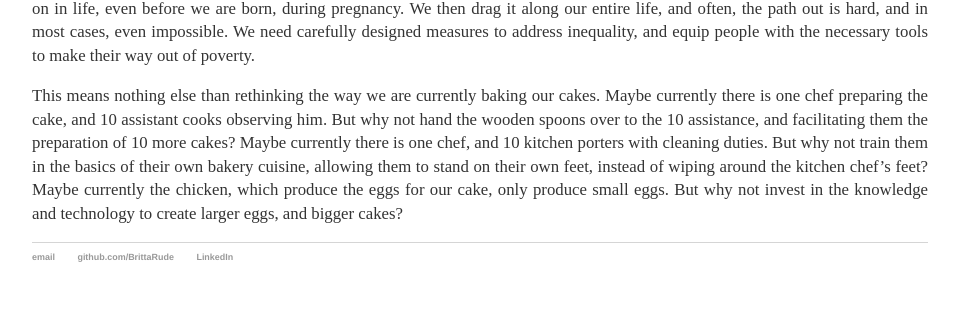
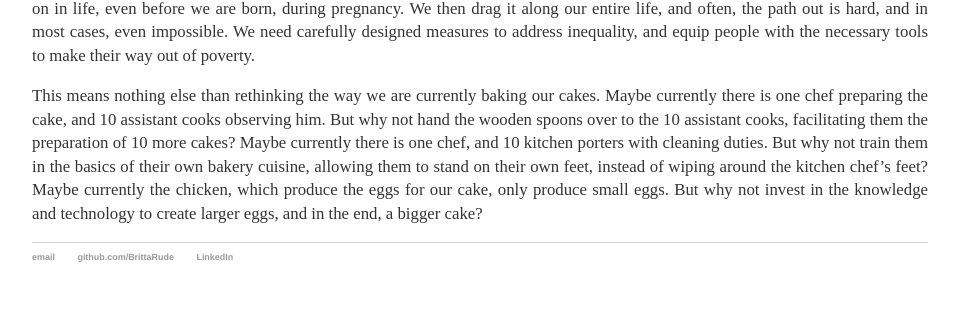
Before and after one commit to BrittaRude/BrittaRude.github.io, a Jekyll site: the page built from inputs_cakestory/_posts/2020-07-01-britta-rude-the-cake-story-part-1.md, in a window 1280 px wide. Shown: the part 2052-2364 px from the top of the page, without its empty margins (160-1121 px from the left). Built offline with Jekyll 4.4.1, drawn with Linux system fonts in a browser that asks for light colours.

Commit message:
Update 2020-07-01-britta-rude-the-cake-story-part-1.md

```diff
--- a/inputs_cakestory/_posts/2020-07-01-britta-rude-the-cake-story-part-1.md
+++ b/inputs_cakestory/_posts/2020-07-01-britta-rude-the-cake-story-part-1.md
@@ -27,4 +27,4 @@ _“I conceive two species of inequality among men; one which I call natural, or
 
 All these definitions have one thing in common. While some enjoy abundance, others suffer from scarcity. Inequality is created early on in life, even before we are born, during pregnancy. We then drag it along our entire life, and often, the path out is hard, and in most cases, even impossible. We need carefully designed measures to address inequality, and equip people with the necessary tools to make their way out of poverty.
 
-This means nothing else than rethinking the way we are currently baking our cakes. Maybe currently there is one chef preparing the cake, and 10 assistant cooks observing him. But why not hand the wooden spoons over to the 10 assistance, and facilitating them the preparation of 10 more cakes? Maybe currently there is one chef, and 10 kitchen porters with cleaning duties. But why not train them in the basics of their own bakery cuisine, allowing them to stand on their own feet, instead of wiping around the kitchen chef's feet? Maybe currently the chicken, which produce the eggs for our cake, only produce small eggs. But why not invest in the knowledge and technology to create larger eggs, and bigger cakes?
+This means nothing else than rethinking the way we are currently baking our cakes. Maybe currently there is one chef preparing the cake, and 10 assistant cooks observing him. But why not hand the wooden spoons over to the 10 assistant cooks, facilitating them the preparation of 10 more cakes? Maybe currently there is one chef, and 10 kitchen porters with cleaning duties. But why not train them in the basics of their own bakery cuisine, allowing them to stand on their own feet, instead of wiping around the kitchen chef's feet? Maybe currently the chicken, which produce the eggs for our cake, only produce small eggs. But why not invest in the knowledge and technology to create larger eggs, and in the end, a bigger cake?
```
